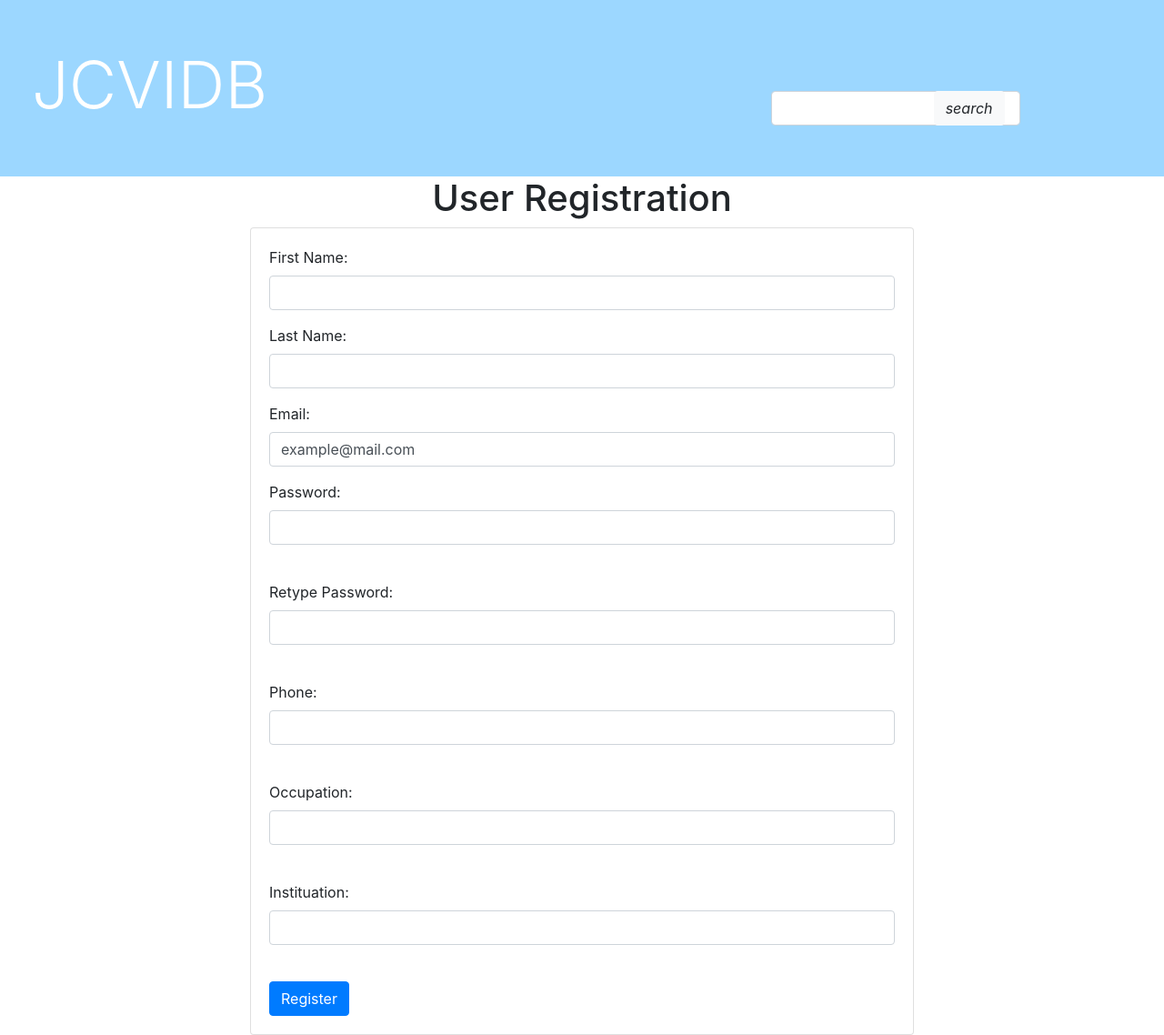
After one commit to BioinfoMachineLearning/JCVIDB, a Django app: page /registration/ in a window 1280 px wide. The commit adds this page. Shown: the whole page at 91% size. Run offline with Django 4.2, Linux system fonts and the light colour scheme; some libraries are stand-ins or nearby versions.

Commit message:
form validation done

```diff
--- a/jcvidb/jcvidb_app/models.py
+++ b/jcvidb/jcvidb_app/models.py
@@ -2,6 +2,7 @@ from django.db import models
 
 # Create your models here.
 from django.db import models
+
 
 class Role(models.Model):
     name = models.CharField(max_length=255)
@@ -18,7 +19,8 @@ class User(models.Model):
     instituation = models.CharField(max_length=255)
 
     creationDate = models.DateField(null=True, blank=True)
-
+    # by default it is 1 which is soft delete, 1 means requires approval and 2 is ok
+    approve = models.IntegerField(null=True, blank=True, default=0)
     role = models.ForeignKey(Role, on_delete=models.CASCADE)
 
 
@@ -30,8 +32,8 @@ class Proteomic(models.Model):
     createdBy = models.ForeignKey(User, on_delete=models.CASCADE)
     essentiality = models.CharField(max_length=255)
     transporters = models.CharField(max_length=255, null=True, blank=True)
-    coverage = models.IntegerField( null=True, blank=True)
+    coverage = models.IntegerField(null=True, blank=True)
 
     attachment = models.FileField(null=True, blank=True)
-    originalName =  models.CharField(max_length=255, null=True, blank=True)
+    originalName = models.CharField(max_length=255, null=True, blank=True)
     creationDate = models.DateField(null=True, blank=True)
--- /dev/null
+++ b/jcvidb/jcvidb_app/registration_form.py
@@ -0,0 +1,25 @@
+# forms.py
+from django import forms
+from .models import User
+
+class RegistrationForm(forms.ModelForm):
+    password_confirm = forms.CharField(widget=forms.PasswordInput, label='Retype Password')
+
+    class Meta:
+        model = User
+        fields = ['firstname', 'lastname', 'email', 'password', 'phone', 'occupation', 'instituation', 'role']
+
+
+    def clean(self):
+        cleaned_data = super().clean()
+        password = cleaned_data.get("password")
+        print(password)
+        password_confirm = cleaned_data.get("password_confirm")
+        print(password_confirm)
+
+
+        # Check if the passwords match
+        if password and password_confirm and password != password_confirm:
+            raise forms.ValidationError("Passwords do not match")
+
+        return cleaned_data
--- a/jcvidb/jcvidb_app/templates/common/header.html
+++ b/jcvidb/jcvidb_app/templates/common/header.html
@@ -23,7 +23,7 @@
     <div class="col-sm-4"></div>
     <div class="col-sm-8">
           <form class="form-inline" method="get"  action=  '/search/'   >
-            {% csrf_token %}
+
       <div class="form-group row" style="width: 50%;">
         <input type="text" class="form-control" id="PGAN" name="PGAN_name">
       </div>
@@ -36,9 +36,11 @@
   </div>
 </div>
 
+<div class="col-sm-12">
+  {% block content %}
+{% endblock %}
 
-{% block content %}
-{% endblock %}
+</div>
 </body>
 
 </html>
--- /dev/null
+++ b/jcvidb/jcvidb_app/templates/registration_form.html
@@ -0,0 +1,92 @@
+{% extends "./common/header.html" %}
+
+{% block content %}
+
+
+<h1 class="text-center"  >User Registration</h1>
+<div class="container">
+    <div class="row justify-content-center">
+        <div class="col-md-8">
+            <div class="card">
+                <div class="card-body">
+                    <form method="post" class="form-container" onsubmit="return validateForm()" >
+                        {% csrf_token %}
+                        <div class="form-group">
+                            <label for="id_firstname">First Name:</label>
+                            <input type="text" class="form-control" id="id_firstname" name="firstname" required>
+                            <span id="firstnameError" class="text-danger"></span>
+                        </div>
+                        <div class="form-group">
+                            <label for="id_lastname">Last Name:</label>
+                            <input type="text" class="form-control" id="id_lastname" name="lastname"required>
+                        </div>
+
+                        <div class="form-group">
+                            <label for="id_email">Email:</label><br>
+                            <input type="email" id="id_email"  class="form-control"  name="email" value="example@mail.com" required>
+                        </div>
+                        <div class="form-group">
+                            <label for="id_password">Password:</label><br>
+                            <input type="password" id="id_password" class="form-control" name="password" required><br>
+                            <span id="passwordError" class="text-danger"></span>
+                        </div>
+                        <div class="form-group">
+                            <label for="id_password_confirm">Retype Password:</label><br>
+                            <input type="password" class="form-control" id="id_password_confirm" name="password_confirm" required><br>
+                        <span id="confirmPasswordError" class="text-danger"></span>
+
+                        </div>
+
+                        <div class="form-group">
+                            <label for="id_phone">Phone:</label><br>
+                            <input class="form-control" type="text" id="id_phone" name="phone" required><br>
+                        </div>
+                        <div class="form-group">
+                            <label for="id_occupation">Occupation:</label><br>
+                            <input class="form-control" type="text" id="id_occupation" name="occupation" required><br>
+                        </div>
+                        <div class="form-group">
+                            <label for="id_instituation">Instituation:</label><br>
+                            <input class="form-control" type="text" id="id_instituation" name="instituation" required><br>
+                        </div>
+                        <button type="submit" id="submitButton" class="btn btn-primary">Register</button>
+                    </form>
+                </div>
+            </div>
+        </div>
+    </div>
+</div>
+
+
+<body>
+<script>
+    var password = document.getElementById("id_password");
+    var confirmPassword = document.getElementById("id_password_confirm");
+    var isValid = false;
+
+    function validateForm() {
+         if (password.value!== confirmPassword.value) {
+            document.getElementById("confirmPasswordError").innerText = "Passwords do not match";
+            isValid = false;
+            console.log("different values")
+        }else {
+             document.getElementById("confirmPasswordError").innerText = "";
+             isValid =true
+        }
+        console.log(isValid)
+        if (!isValid) {
+            document.getElementById("confirmPasswordError").innerText = "Passwords do not match";
+            return false;
+        }
+        else {
+            document.getElementById("confirmPasswordError").innerText = "";
+            return true
+        }
+    }
+     function toggleSubmitButton(_value) {
+        submitButton.disabled = !validateForm();
+     }
+     password.addEventListener("keyup", toggleSubmitButton);
+     confirmPassword.addEventListener("keyup", toggleSubmitButton);
+</script>
+{% endblock %}
--- a/jcvidb/jcvidb_app/urls.py
+++ b/jcvidb/jcvidb_app/urls.py
@@ -5,4 +5,5 @@ urlpatterns = [
     path('', views.main, name='main'),
     path('details/<int:id>', views.details, name='details'),
     path('search/', views.search, name='search'),
+    path('registration/', views.create_User, name='registration'),
 ]
--- a/jcvidb/jcvidb_app/views.py
+++ b/jcvidb/jcvidb_app/views.py
@@ -1,4 +1,5 @@
-from django.shortcuts import render
+from django.core.checks import messages
+from django.shortcuts import render, redirect
 
 # Create your views here.
 from django.shortcuts import render
@@ -6,6 +7,7 @@ from django.http import HttpResponse
 from django.template import loader
 from .models import User, Proteomic, Role
 from .details_form import DetailsForm
+from .registration_form import RegistrationForm
 from django.core.paginator import Paginator, EmptyPage, PageNotAnInteger
 
 
@@ -79,5 +81,21 @@ def search(request):
     return render(request, 'search.html', {'results': results, 'search_query': name})
 
 
+def create_User(request):
+    print("here1")
+    if request.method == 'POST':
+        print("here")
+        form = RegistrationForm(request.POST )
+        if form.is_valid():
+            form.save()
+            messages.success(request, 'Form submitted successfully!')
 
-    # return render(request, 'search.html', {'results': results, 'search_query': name})
+            return redirect('')
+        else:
+            print(form.errors)
+            form = RegistrationForm(form)
+
+            return render(request, 'registration_form.html', {'form': form})
+    else:
+        form = RegistrationForm()
+        return render(request, 'registration_form.html', {'form': form})
```
Also changed, not shown: jcvidb/jcvidb/settings.py (+5 -3 lines), jcvidb/jcvidb_app/migrations/0005_user_approve.py (added), jcvidb/jcvidb_app/migrations/0006_alter_user_approve.py (added).
